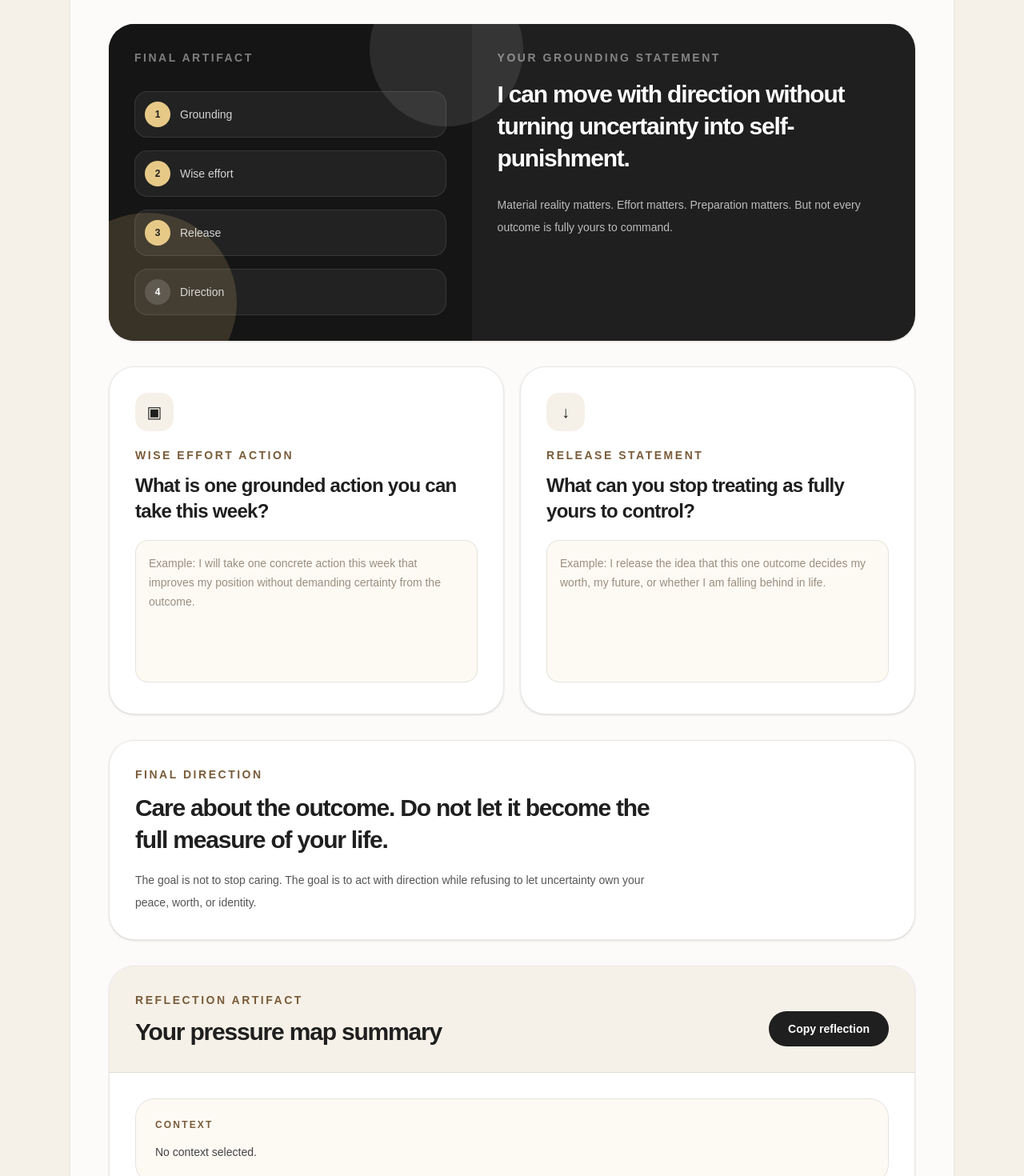
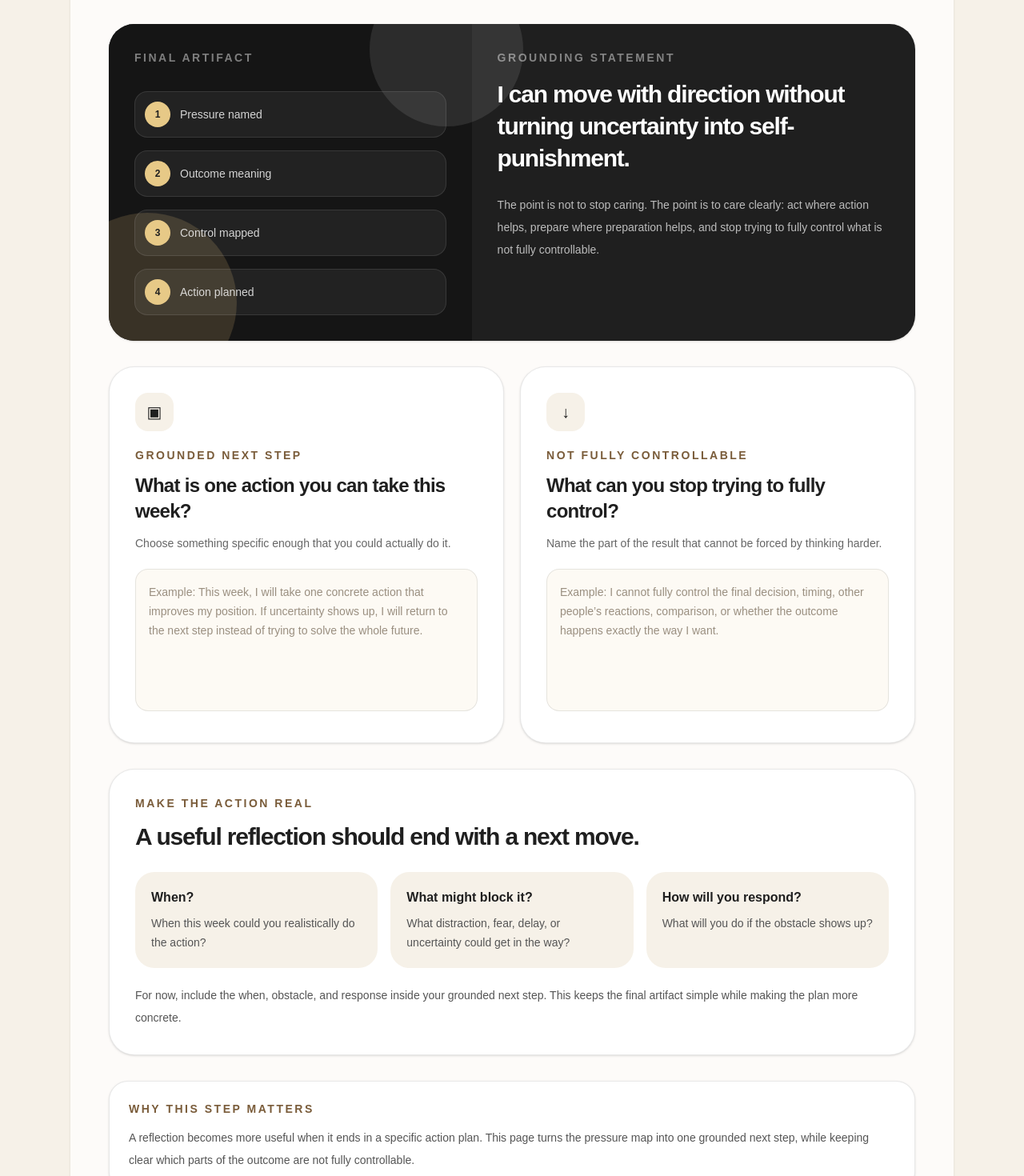
Before and after one commit to diegouriber/under-pressure, a Next.js app: page /final in a window 1280 px wide. Shown: the part 560-2030 px from the top of the page at 80% size. Built offline with nearby package versions, Linux system fonts and the light colour scheme.

Commit message:
Refine control map and grounded action final page

```diff
--- a/app/final/page.tsx
+++ b/app/final/page.tsx
@@ -64,14 +64,14 @@ export default function FinalPage() {
   }
 
   const title = session.name
-    ? `${session.name}, leave with direction.`
-    : "Leave with direction.";
+    ? `${session.name}, leave with one grounded next step.`
+    : "Leave with one grounded next step.";
 
   return (
     <FlowShell
-      eyebrow="Final wise effort plan"
+      eyebrow="Grounded next step"
       title={title}
-      description="This is the final step: one grounded action, one release statement, and a reflection summary you can copy or keep."
+      description="This is the final step: turn the reflection into one realistic action plan and one clear statement about what is not fully controllable."
       step={8}
       totalSteps={8}
     >
@@ -116,17 +116,17 @@ export default function FinalPage() {
                 </p>
 
                 <div className="mt-8 space-y-4">
-                  <FinalNode number="1" label="Grounding" active />
-                  <FinalNode number="2" label="Wise effort" active />
-                  <FinalNode number="3" label="Release" active />
-                  <FinalNode number="4" label="Direction" />
+                  <FinalNode number="1" label="Pressure named" active />
+                  <FinalNode number="2" label="Outcome meaning" active />
+                  <FinalNode number="3" label="Control mapped" active />
+                  <FinalNode number="4" label="Action planned" active />
                 </div>
               </div>
             </div>
 
             <div className="p-6 md:p-8">
               <p className="text-sm font-semibold uppercase tracking-[0.18em] text-white/45">
-                Your grounding statement
+                Grounding statement
               </p>
 
               <h2 className="mt-4 text-3xl font-semibold leading-10 tracking-[-0.04em]">
@@ -134,8 +134,9 @@ export default function FinalPage() {
               </h2>
 
               <p className="mt-6 text-sm leading-7 text-white/70">
-                Material reality matters. Effort matters. Preparation matters.
-                But not every outcome is fully yours to command.
+                The point is not to stop caring. The point is to care clearly:
+                act where action helps, prepare where preparation helps, and
+                stop trying to fully control what is not fully controllable.
               </p>
             </div>
           </div>
@@ -148,12 +149,16 @@ export default function FinalPage() {
             </div>
 
             <p className="mt-5 text-sm font-semibold uppercase tracking-[0.18em] text-[#7a5c3a]">
-              Wise effort action
+              Grounded next step
             </p>
 
             <h2 className="mt-3 text-2xl font-semibold tracking-[-0.03em] text-[#1f1f1f]">
-              What is one grounded action you can take this week?
+              What is one action you can take this week?
             </h2>
+
+            <p className="mt-3 text-sm leading-6 text-[#666]">
+              Choose something specific enough that you could actually do it.
+            </p>
 
             <textarea
               rows={6}
@@ -161,7 +166,7 @@ export default function FinalPage() {
               onChange={(event) =>
                 updateSession({ wiseEffortAction: event.target.value })
               }
-              placeholder={buildWiseEffortPlaceholder(session)}
+              placeholder={buildGroundedStepPlaceholder(session)}
               className="mt-5 w-full resize-none rounded-2xl border border-[#1f1f1f]/10 bg-[#fdfaf4] p-4 text-sm leading-6 text-[#1f1f1f] outline-none transition placeholder:text-[#9a8f80] focus:border-[#7a5c3a]"
             />
           </div>
@@ -172,12 +177,17 @@ export default function FinalPage() {
             </div>
 
             <p className="mt-5 text-sm font-semibold uppercase tracking-[0.18em] text-[#7a5c3a]">
-              Release statement
+              Not fully controllable
             </p>
 
             <h2 className="mt-3 text-2xl font-semibold tracking-[-0.03em] text-[#1f1f1f]">
-              What can you stop treating as fully yours to control?
+              What can you stop trying to fully control?
             </h2>
+
+            <p className="mt-3 text-sm leading-6 text-[#666]">
+              Name the part of the result that cannot be forced by thinking
+              harder.
+            </p>
 
             <textarea
               rows={6}
@@ -185,7 +195,7 @@ export default function FinalPage() {
               onChange={(event) =>
                 updateSession({ releaseStatement: event.target.value })
               }
-              placeholder={buildReleasePlaceholder(session)}
+              placeholder={buildNotFullyControllablePlaceholder(session)}
               className="mt-5 w-full resize-none rounded-2xl border border-[#1f1f1f]/10 bg-[#fdfaf4] p-4 text-sm leading-6 text-[#1f1f1f] outline-none transition placeholder:text-[#9a8f80] focus:border-[#7a5c3a]"
             />
           </div>
@@ -193,18 +203,47 @@ export default function FinalPage() {
 
         <section className="rounded-[2rem] border border-[#1f1f1f]/10 bg-white p-6 shadow-sm md:p-8">
           <p className="text-sm font-semibold uppercase tracking-[0.18em] text-[#7a5c3a]">
-            Final direction
+            Make the action real
           </p>
 
           <h2 className="mt-3 max-w-2xl text-3xl font-semibold leading-10 tracking-[-0.04em] text-[#1f1f1f]">
-            Care about the outcome. Do not let it become the full measure of
-            your life.
+            A useful reflection should end with a next move.
           </h2>
 
-          <p className="mt-4 max-w-2xl text-sm leading-7 text-[#555]">
-            The goal is not to stop caring. The goal is to act with direction
-            while refusing to let uncertainty own your peace, worth, or
-            identity.
+          <div className="mt-6 grid gap-4 md:grid-cols-3">
+            <PlanningCard
+              title="When?"
+              text="When this week could you realistically do the action?"
+            />
+
+            <PlanningCard
+              title="What might block it?"
+              text="What distraction, fear, delay, or uncertainty could get in the way?"
+            />
+
+            <PlanningCard
+              title="How will you respond?"
+              text="What will you do if the obstacle shows up?"
+            />
+          </div>
+
+          <p className="mt-5 text-sm leading-7 text-[#555]">
+            For now, include the when, obstacle, and response inside your
+            grounded next step. This keeps the final artifact simple while
+            making the plan more concrete.
+          </p>
+        </section>
+
+        <section className="rounded-3xl border border-[#1f1f1f]/10 bg-white p-6 shadow-sm">
+          <p className="text-sm font-semibold uppercase tracking-[0.18em] text-[#7a5c3a]">
+            Why this step matters
+          </p>
+
+          <p className="mt-3 text-sm leading-7 text-[#555]">
+            A reflection becomes more useful when it ends in a specific action
+            plan. This page turns the pressure map into one grounded next step,
+            while keeping clear which parts of the outcome are not fully
+            controllable.
           </p>
         </section>
 
@@ -260,39 +299,39 @@ export default function FinalPage() {
               />
 
               <ArtifactCard
-                title="Outcome I felt attached to"
+                title="Outcome-dependent thinking"
                 content={session.attachmentText}
               />
 
               <div className="grid gap-4 md:grid-cols-2">
                 <ArtifactCard
-                  title="What I can control"
+                  title="Direct control"
                   content={session.controlMap.control}
                 />
 
                 <ArtifactCard
-                  title="What I can influence"
+                  title="Partial influence"
                   content={session.controlMap.influence}
                 />
 
                 <ArtifactCard
-                  title="What I can prepare for"
+                  title="Preparation"
                   content={session.controlMap.preparation}
                 />
 
                 <ArtifactCard
-                  title="What I need to release"
+                  title="Not fully controllable"
                   content={session.controlMap.release}
                 />
               </div>
 
               <ArtifactCard
-                title="Wise effort action"
+                title="Grounded next step"
                 content={session.wiseEffortAction}
               />
 
               <ArtifactCard
-                title="Release statement"
+                title="What I am not fully controlling"
                 content={session.releaseStatement}
               />
 
@@ -359,6 +398,16 @@ function FinalNode({
   );
 }
 
+function PlanningCard({ title, text }: { title: string; text: string }) {
+  return (
+    <div className="rounded-3xl bg-[#f6f1e8] p-5">
+      <h3 className="font-semibold text-[#1f1f1f]">{title}</h3>
+
+      <p className="mt-2 text-sm leading-6 text-[#555]">{text}</p>
+    </div>
+  );
+}
+
 function ArtifactCard({
   title,
   content,
@@ -418,44 +467,44 @@ function buildContextSummary(session: UnderPressureSession) {
   return parts.join("\n");
 }
 
-function buildWiseEffortPlaceholder(session: UnderPressureSession) {
+function buildGroundedStepPlaceholder(session: UnderPressureSession) {
   if (session.pressureDomain === "Family expectations") {
-    return "Example: I will choose one concrete priority this week and do it well instead of trying to prove my entire future at once.";
+    return "Example: This week, I will choose one concrete priority and do it well instead of trying to prove my entire future at once. I will do it on Tuesday afternoon. If I start worrying about what people back home think, I will return to the task in front of me.";
   }
 
   if (session.pressureDomain === "School / academic performance") {
-    return "Example: I will complete two focused study blocks, review the hardest topic first, and ask for help where I am stuck.";
+    return "Example: This week, I will complete two focused study blocks, review the hardest topic first, and ask for help where I am stuck. If I avoid it, I will restart with one 25-minute block.";
   }
 
   if (session.pressureDomain === "Career / work") {
-    return "Example: I will improve my CV, apply to two roles, and ask one person for advice without treating the result as a verdict on my future.";
+    return "Example: This week, I will improve my CV, apply to two roles, and ask one person for advice. If rejection fear shows up, I will still complete the next application.";
   }
 
   if (session.pressureDomain === "Money / financial stability") {
-    return "Example: I will review my numbers, make one realistic weekly budget, and identify one action that improves my financial position.";
+    return "Example: This week, I will review my numbers, make one realistic budget, and identify one action that improves my financial position. If I feel overwhelmed, I will start with only the numbers.";
   }
 
-  return "Example: I will take one concrete action this week that improves my position without demanding certainty from the outcome.";
+  return "Example: This week, I will take one concrete action that improves my position. If uncertainty shows up, I will return to the next step instead of trying to solve the whole future.";
 }
 
-function buildReleasePlaceholder(session: UnderPressureSession) {
+function buildNotFullyControllablePlaceholder(session: UnderPressureSession) {
   if (session.pressureDomain === "Family expectations") {
-    return "Example: I release the need to perform perfectly for the image people have of me. Their expectations can matter without becoming the only measure of my worth.";
+    return "Example: I cannot fully control the image people have of me, how they interpret my path, or whether every outcome matches their expectations.";
   }
 
   if (session.pressureDomain === "School / academic performance") {
-    return "Example: I release the idea that one grade decides my intelligence, future, or worth.";
+    return "Example: I cannot fully control the exact grade, the difficulty of the exam, or what one result seems to say from the outside.";
   }
 
   if (session.pressureDomain === "Career / work") {
-    return "Example: I release the idea that one rejection, delay, or opportunity decides whether my career will work out.";
+    return "Example: I cannot fully control one rejection, one hiring decision, timing, or whether every opportunity works out exactly when I want.";
   }
 
   if (session.pressureDomain === "Money / financial stability") {
-    return "Example: I release the idea that financial uncertainty means I am unsafe, incapable, or failing as a person.";
+    return "Example: I cannot fully control every external cost, opportunity, or uncertainty. I can control how directly I face the situation.";
   }
 
-  return "Example: I release the idea that this one outcome decides my worth, my future, or whether I am falling behind in life.";
+  return "Example: I cannot fully control the final decision, timing, other people’s reactions, comparison, or whether the outcome happens exactly the way I want.";
 }
 
 function buildFinalReflection(
@@ -471,13 +520,13 @@ function buildFinalReflection(
       }`,
     ],
     ["What was weighing on me", session.pressureText],
-    ["Outcome I felt attached to", session.attachmentText],
-    ["What I can control", session.controlMap.control],
-    ["What I can influence", session.controlMap.influence],
-    ["What I can prepare for", session.controlMap.preparation],
-    ["What I need to release", session.controlMap.release],
-    ["Wise effort action", session.wiseEffortAction],
-    ["Release statement", session.releaseStatement],
+    ["Outcome-dependent thinking", session.attachmentText],
+    ["Direct control", session.controlMap.control],
+    ["Partial influence", session.controlMap.influence],
+    ["Preparation", session.controlMap.preparation],
+    ["Not fully controllable", session.controlMap.release],
+    ["Grounded next step", session.wiseEffortAction],
+    ["What I am not fully controlling", session.releaseStatement],
     ["Grounding", groundingStatement],
   ];
 
```
